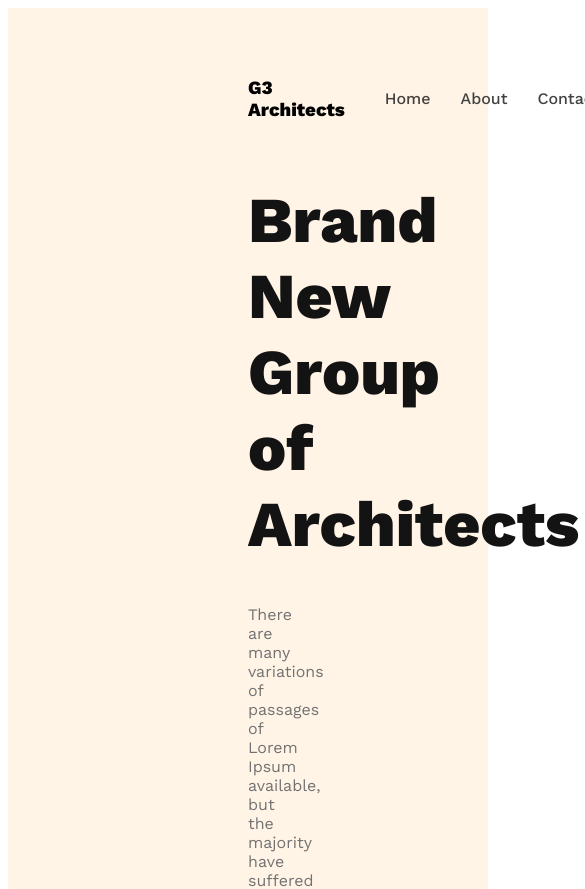
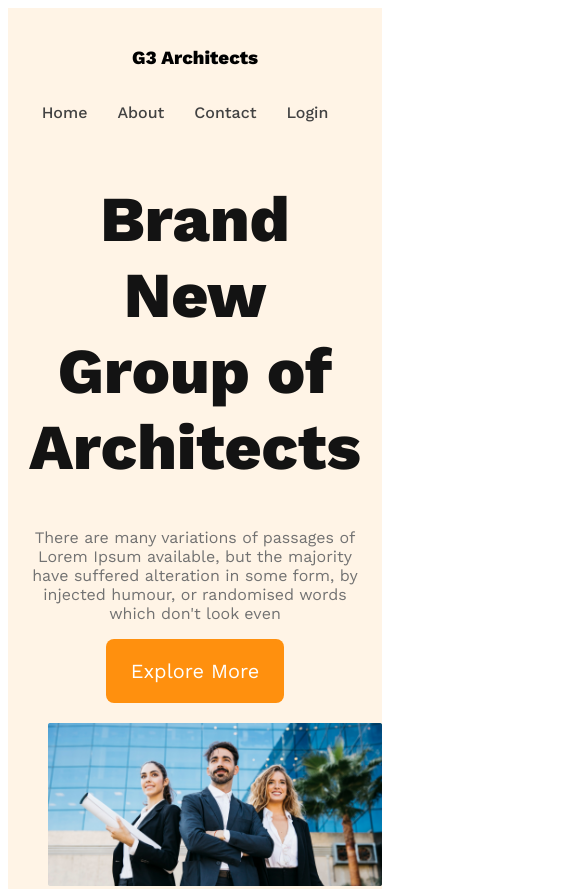
Before and after one commit to uddin10/g3-architects-website, a plain HTML site: page index.html in a window 390 px wide. Shown: the top 889 px of the page, 585 px wide, since content can reach past the window. Drawn offline with nearby package versions, Linux system fonts and the light colour scheme.

Commit message:
complete the header section with responsive mobile and tablet

```diff
--- a/styles/architects.css
+++ b/styles/architects.css
@@ -2,6 +2,16 @@
 
 *{
 font-family: 'Work Sans', sans-serif;
+}
+
+.btn-primary{
+    border-radius: 8px;
+    color: #FFF;
+    font-size: 1.25rem;
+    background: #FF900E;
+    padding: 20px 25px;
+    cursor: pointer;
+    border: 0;
 }
 
 header{
@@ -43,3 +53,58 @@ nav li a{
 .banner-description{
     color: #727272;
 }
+ .banner img{
+    margin: 20px;
+    width: 100%;
+
+ }
+
+
+
+
+
+
+
+
+
+
+
+
+
+
+
+
+
+
+
+
+
+
+
+
+
+
+
+
+
+
+
+
+
+ /*responsive media w queries */
+ @media screen and (max-width: 576px ) {
+    header{
+        padding: 20px;
+    }
+    nav{
+        flex-direction: column;
+    }
+ }
+ @media screen and(min-width: 576px) and (max-width: 960px) {
+header{
+    padding: 50px;
+}
+    nav{
+        flex-direction: column;
+    }
+ }
```
